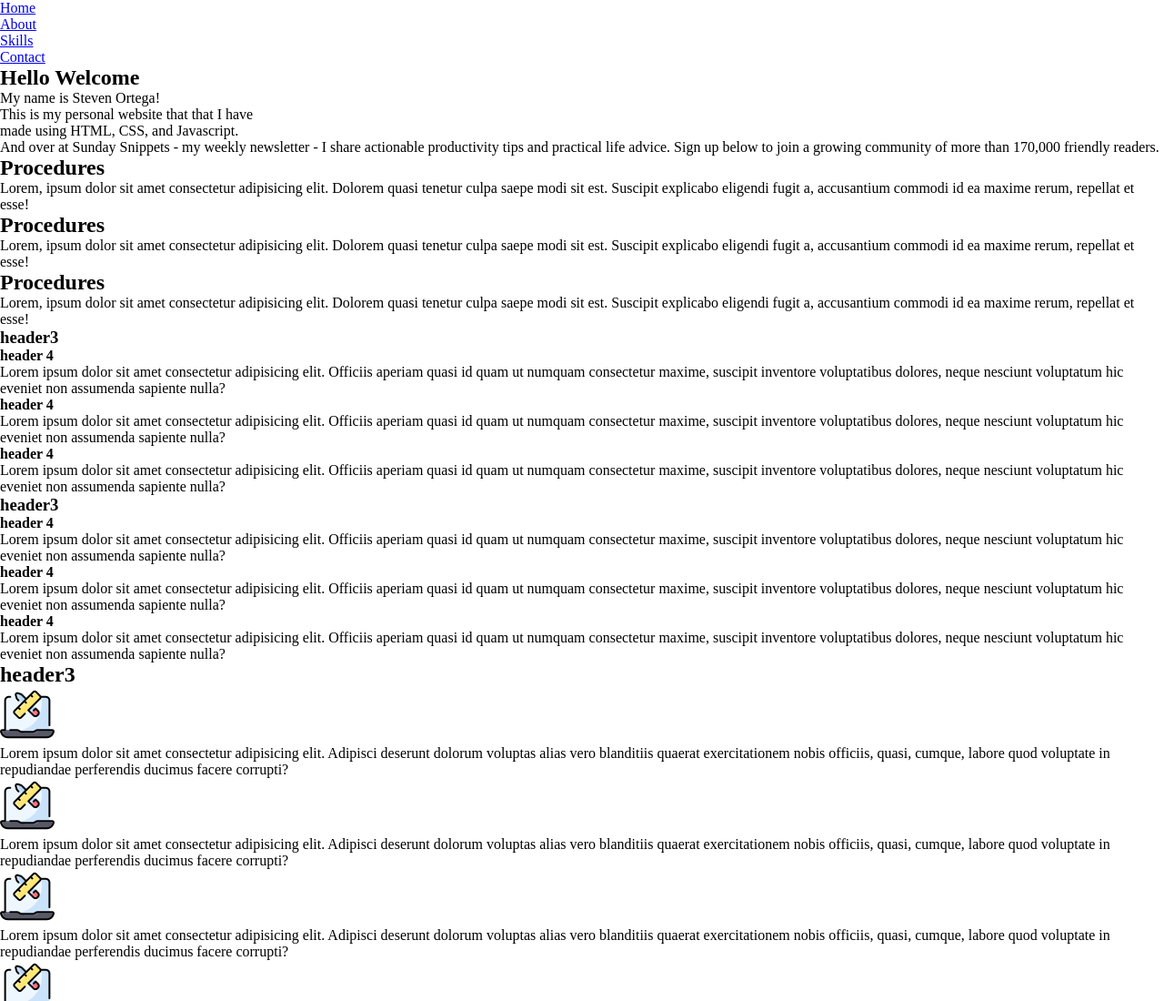
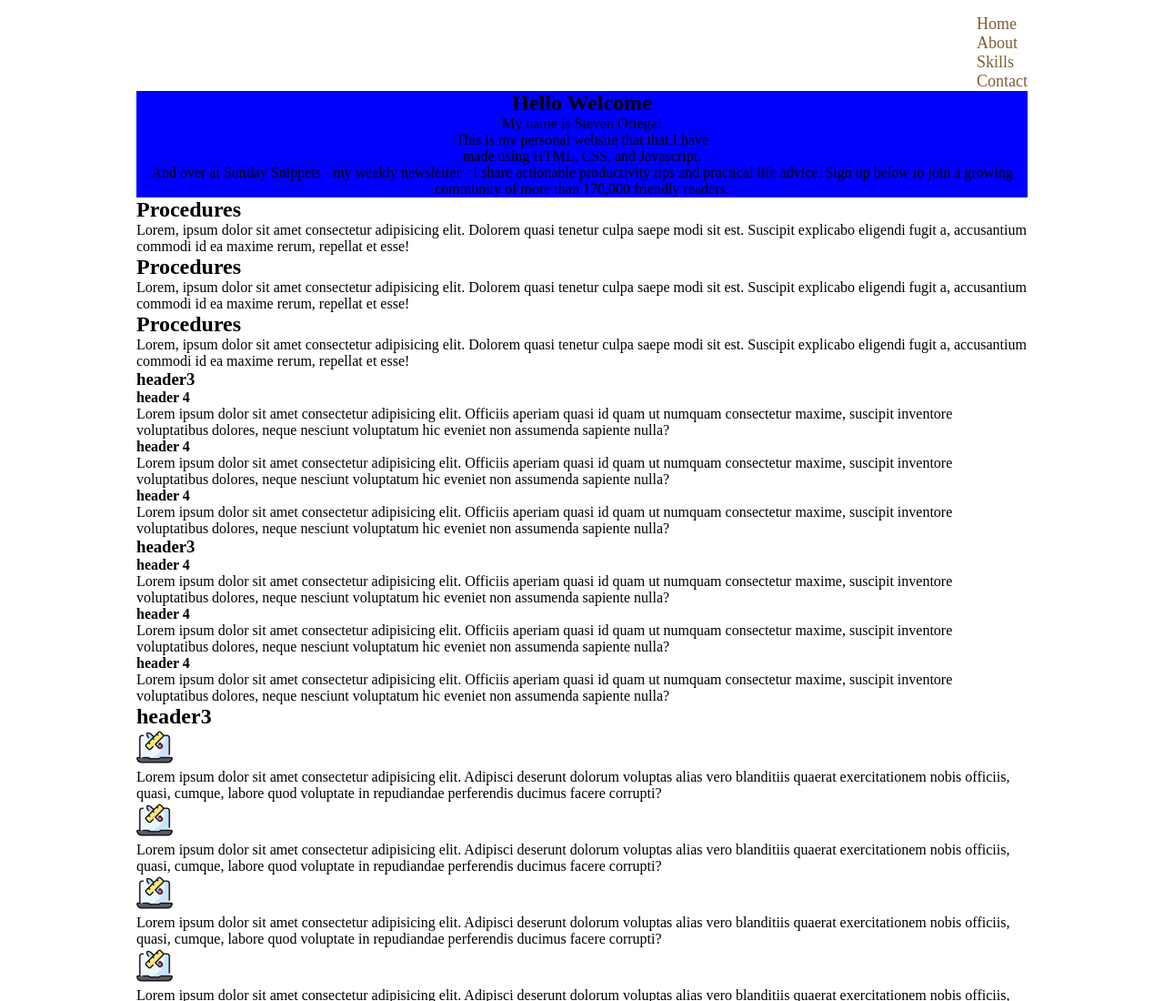
Before and after one commit to StevieOrtega/myPersonalWebsite, a plain HTML site: page index.html in a window 1280 px wide. Shown: the top 1100 px of the page at 91% size. Drawn offline with Linux system fonts and the light colour scheme.

Commit message:
navbar and general css rules added

```diff
--- a/style.css
+++ b/style.css
@@ -3,8 +3,57 @@
   padding: 0;
   box-sizing: border-box;
 }
+/*
+------- General --------
+*/
 
 body {
-  height: 500px;
-  width: auto;
+  display: flex;
+  flex-direction: column;
+  justify-content: center;
+  min-height: 100vh;
+  margin: 16px 150px;
 }
+img {
+  height: 40px;
+}
+ul {
+  list-style: none;
+}
+/*
+------- NavBar --------
+*/
+
+.navbar {
+  /* border: 30px solid red; */
+  display: flex;
+  justify-content: space-between;
+}
+
+.link-container {
+  /* border: 23px blue solid; */
+  display: flex;
+  gap: 50px;
+}
+.nav-links {
+  text-decoration: none;
+  font-size: 18px;
+  color: #7d5e32;
+}
+
+.section-001 {
+  background-color: red;
+  display: flex;
+  flex-direction: row;
+}
+.text-container {
+  background-color: blue;
+  display: flex;
+  flex-direction: column;
+  justify-content: center;
+  align-items: center;
+}
+
+.main-para {
+  text-align: center;
+}
```
